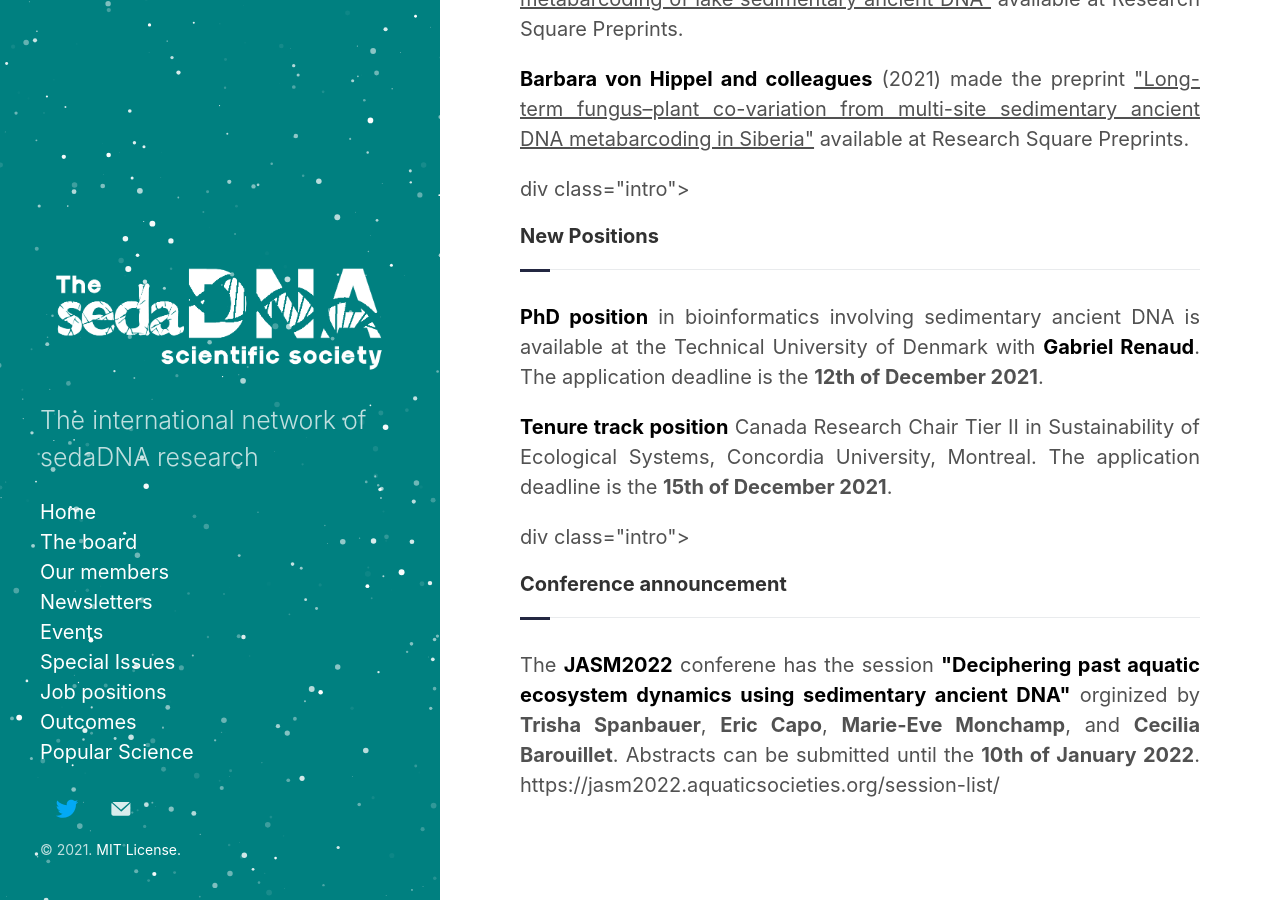
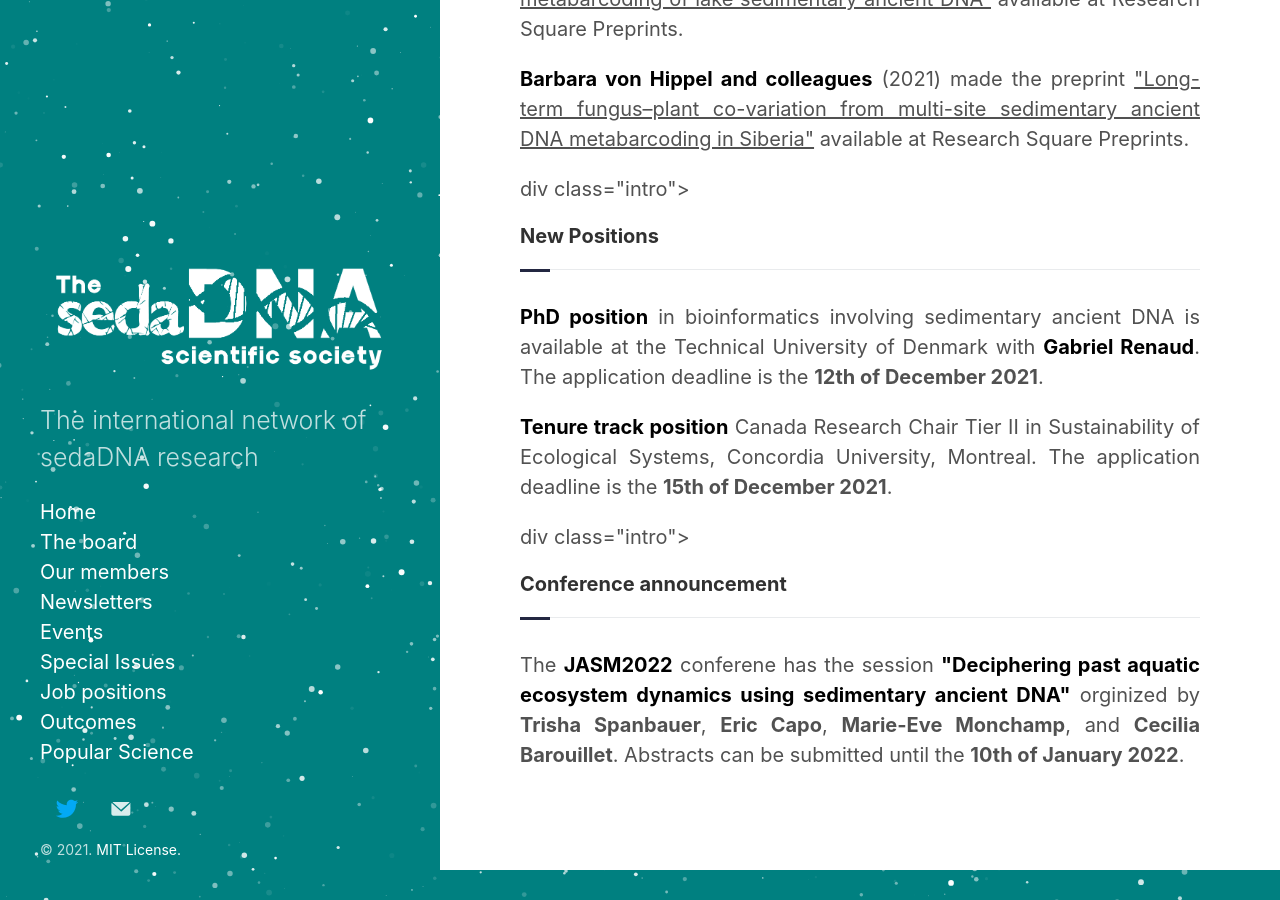
Before and after one commit to sedadna/sedadna.github.io, a Jekyll site: the page built from category/news/21-12.md, in a window 1280 px wide and 900 px high, scrolled down 1156 px. Built offline with Jekyll 4.4.1, drawn with Linux system fonts in a browser that asks for light colours; some of the changed lines change nothing that is shown.

Commit message:
Update 21-12.md

```diff
--- a/category/news/21-12.md
+++ b/category/news/21-12.md
@@ -36,7 +36,5 @@
 
 div class="intro">
 <h4 class="section-title underline">Conference announcement</h4>
-<p>The <a href="https://jasm2022.aquaticsocieties.org/call-for-abstracts/" target="_blank"><b> JASM2022</b></a> conferene has the session <a href="https://jasm2022.aquaticsocieties.org/call-for-abstracts/" target="_blank"><b> "Deciphering past aquatic ecosystem dynamics using sedimentary ancient DNA"</b></a> orginized by <b>Trisha Spanbauer</b>, <b>Eric Capo</b>, <b>Marie-Eve Monchamp</b>, and <b>Cecilia Barouillet</b>. Abstracts can be submitted until the <b>10th of January 2022</b>.
-
-
-  https://jasm2022.aquaticsocieties.org/session-list/
+<p>The <a href="https://jasm2022.aquaticsocieties.org/call-for-abstracts/" target="_blank"><b> JASM2022</b></a> conferene has the session <a href="
+  https://jasm2022.aquaticsocieties.org/session-list/" target="_blank"><b> "Deciphering past aquatic ecosystem dynamics using sedimentary ancient DNA"</b></a> orginized by <b>Trisha Spanbauer</b>, <b>Eric Capo</b>, <b>Marie-Eve Monchamp</b>, and <b>Cecilia Barouillet</b>. Abstracts can be submitted until the <b>10th of January 2022</b>.
```
